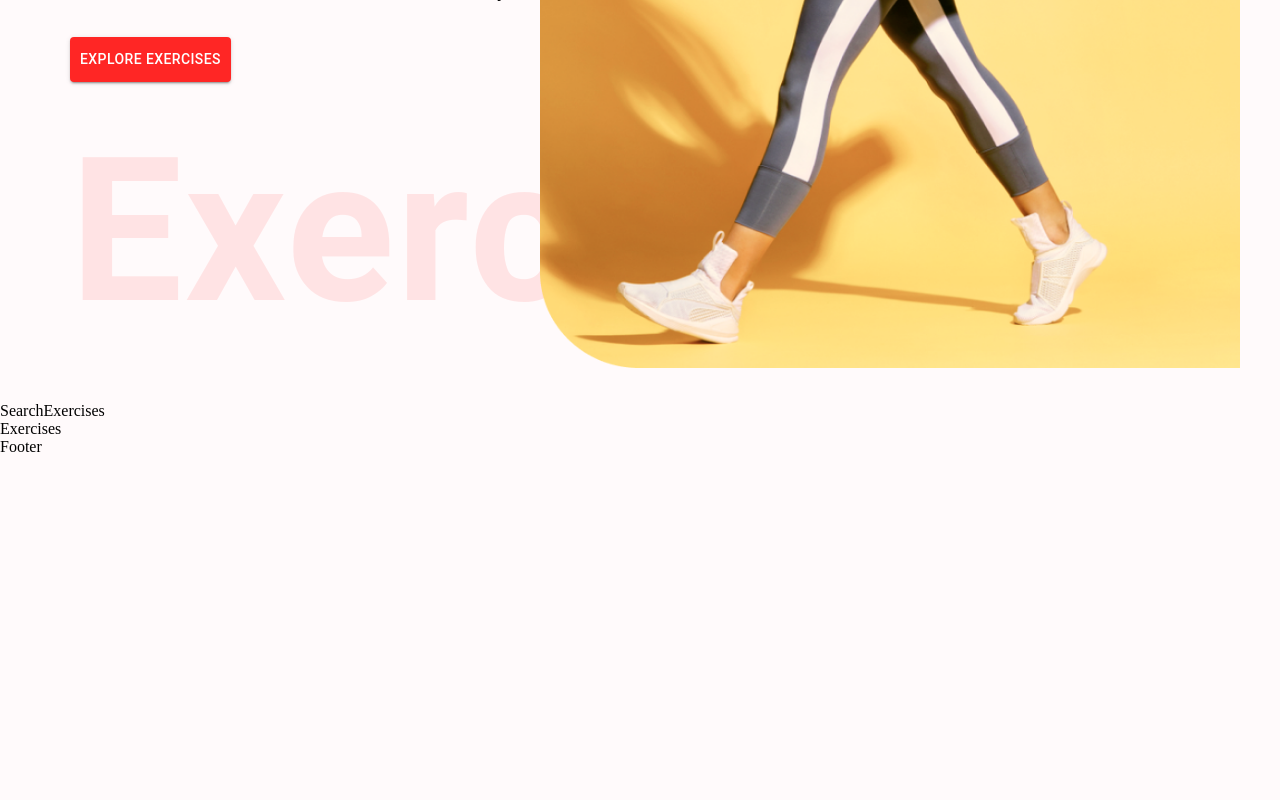
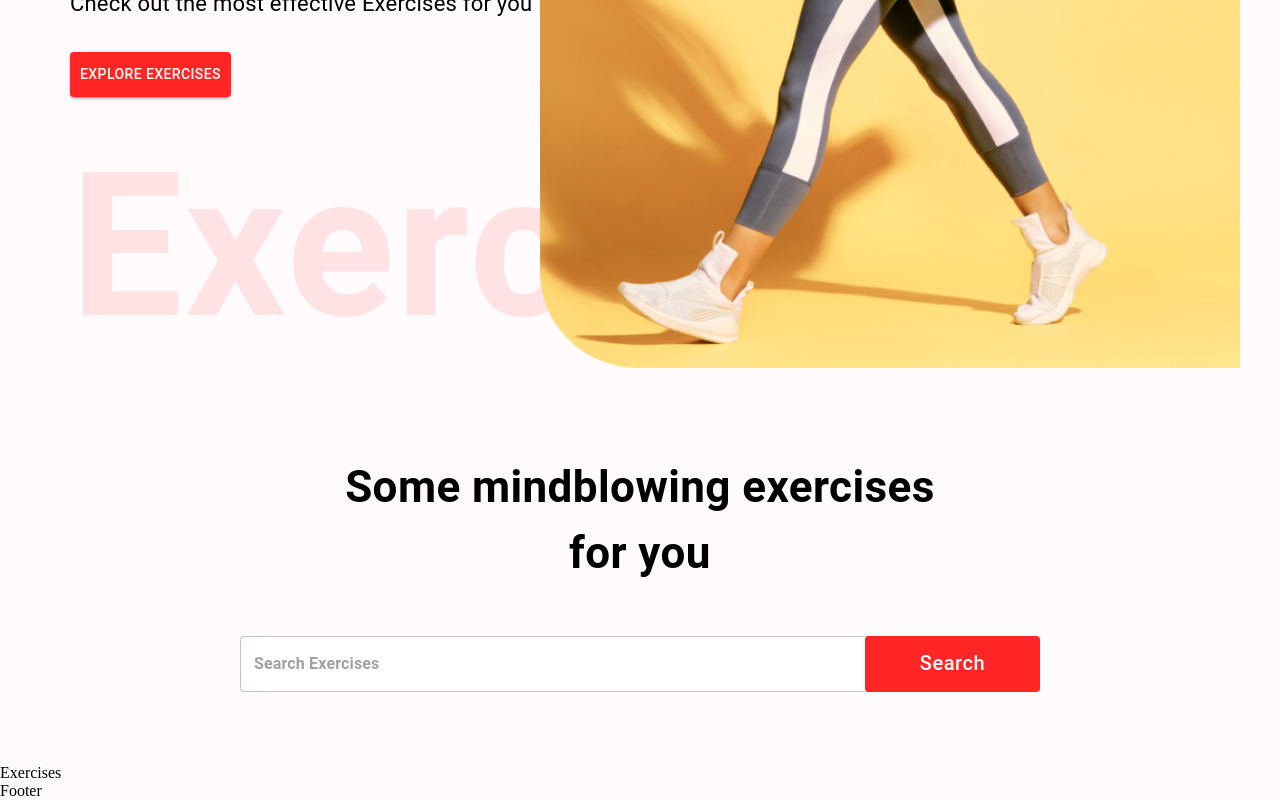
Before and after one commit to parag-coimbatore/gym-by-parag, a React (Create React App) app: page / in a window 1280 px wide. Shown: the part 516-1316 px from the top of the page. Before the commit the page ends 972 px from the top, so only its background shows below. Built offline with nearby package versions, Linux system fonts and the light colour scheme.

Commit message:
Part-4---SearchBox is made

```diff
--- a/src/components/HeroBanner.js
+++ b/src/components/HeroBanner.js
@@ -12,7 +12,7 @@ const HeroBanner = () => {
         <Typography
             color="#ff2625"
             fontweight='600'
-            fontSize='26px'>
+            fontSize='36px'>
             Fitness Arena
         </Typography>
         <Typography
--- a/src/components/SearchExercises.js
+++ b/src/components/SearchExercises.js
@@ -1,8 +1,54 @@
 import React from 'react'
+import {Box, Button,Stack, TextField, Typography} from '@mui/material'
+import { borderRadius } from '@mui/system'
 
 const SearchExercises = () => {
   return (
-    <div>SearchExercises</div>
+    <Stack
+      alignItems='center'
+      mt="37px"
+      justifyContent="center">
+        <Typography
+          fontWeight={700}
+          sx={{fontSize:{lg:'44px', xs:'30px'}}}
+          mb="50px"
+          textAlign="center">
+          Some mindblowing exercises <br />
+          for you
+        </Typography>
+        <Box position="relative" mb="72px">
+          <TextField
+            sx={{
+              input:{
+                fontWeight:'700',
+                border:'none' ,
+                borderRadius:'4px'
+              },
+              width:{lg:'800px',xs:'350px'},
+              backgroundColor:'#fff',
+              borderRadius:'40px'
+            }}
+            height="760px"
+            value=""
+            onChange={(e)=> {}}
+            placeholder="Search Exercises"
+            type="Text"
+          />
+          <Button className="search-btn"
+          sx={{
+
+            bgcolor:'#FF2625',
+            color:'#fff',
+            textTransform:'none',
+            width:{lg:'175px', xs:'80px'},
+            fontSize:{lg:'20px', xs:'14px'},
+            height:"56px",
+            position:'absolute',
+            right:'0'}}>
+            Search
+          </Button>
+        </Box>
+    </Stack>
   )
 }
 
```
